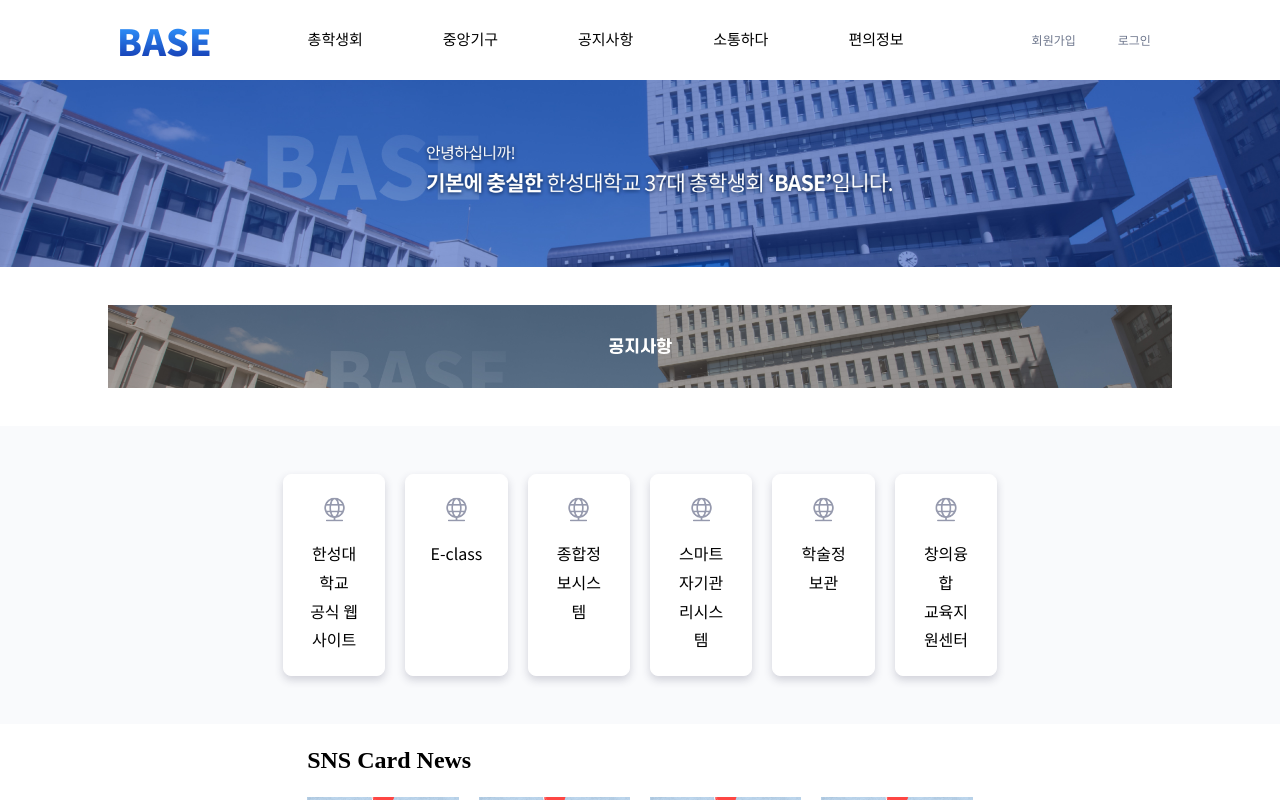
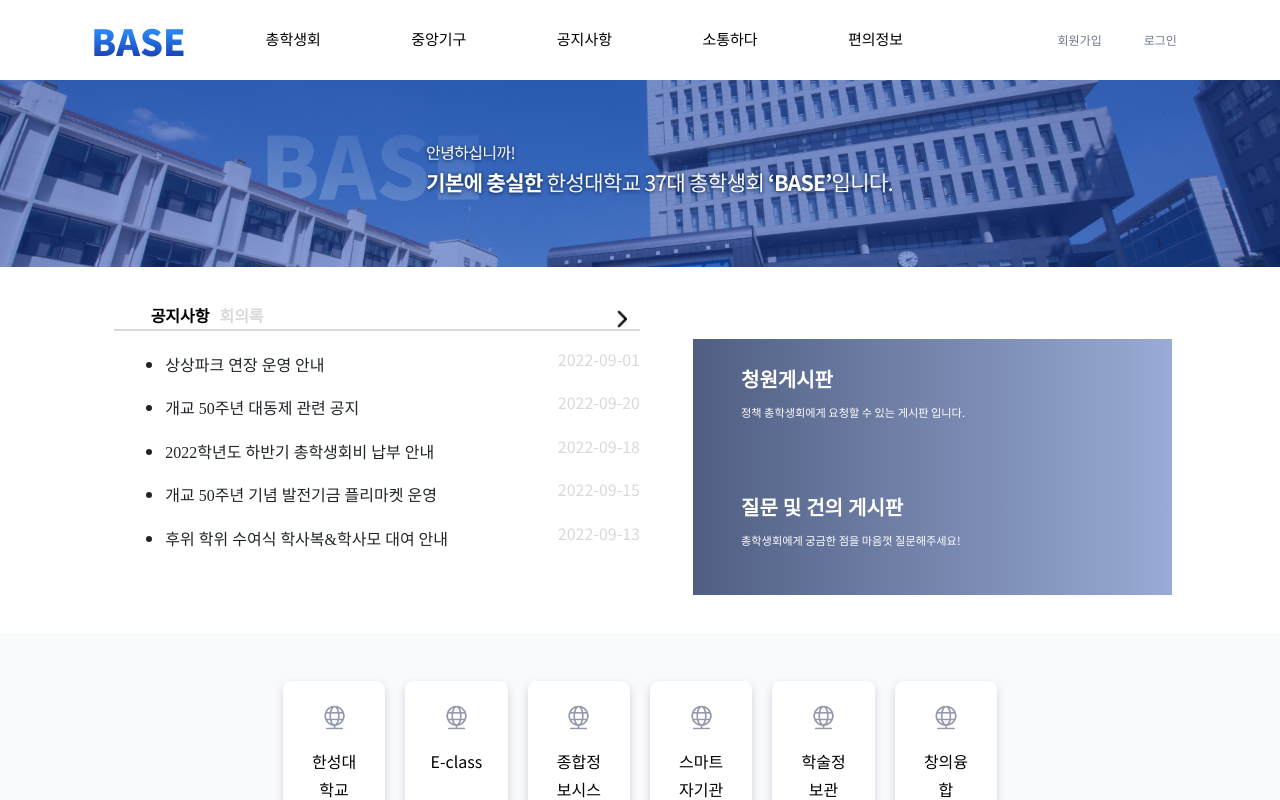
Before and after one commit to JongukYang/council-page, a React (Create React App) app in the folder council-page/: page / in a window 1280 px wide. Shown: the top 800 px of the page. Built offline with nearby package versions, Linux system fonts and the light colour scheme.

Commit message:
edit main notice area

```diff
--- a/council-page/src/components/Navbar.css
+++ b/council-page/src/components/Navbar.css
@@ -123,11 +123,13 @@
     display: flex;
     align-items: center;
     text-decoration: none;
-    padding: 0.5rem 1rem;
+    /* padding: 0.5rem 1rem; */
+    /* padding: 1% 0.9%; */
+    width: 6.1rem;
+    grid-gap:1rem;
     height: 100%;
 
-    /* position: absolute; */
-    /* width: 91px; */
+
     top: 29px;
 
     font-family: 'S-Core Dream';
@@ -141,6 +143,8 @@
   .nav-links:hover {
     border-bottom: 4px solid #99AAD5;
     transition: all 0.2s ease-out;
+    /* grid-gap:1rem; */
+    /* width: 8.5rem; */
   }
 
 
@@ -241,12 +245,12 @@
       background-color: transparent;
       color: bla;
       padding: 14px 20px;
-      border: 1px solid black;
+      border: 1px solid #1845BA;
       transition: all 0.3s ease-out;
     }
 
     .nav-links-mobile:hover {
-      background: black;
+      background: #1845BA;
       color: white;
       transition: 250ms;
     }
@@ -275,7 +279,9 @@
   .summaryInfoSection {
     display: flex;
     flex-direction: column;
-    padding: 1% 0.9% 1% 1.7%;
+    padding: 1% 0.9%;
+    width: 9.1rem;
+    grid-gap:1rem;
     border-left: 1px solid #d9d9d9;
     border-right: 1px solid #d9d9d9;
   }
--- a/council-page/src/components/pages/Main.js
+++ b/council-page/src/components/pages/Main.js
@@ -4,13 +4,14 @@ import Banner from "../Banner";
 import Summary_pages from "./../Summary_pages";
 import HSU_pages from "./../HSU_pages";
 import Cards from "../Cards";
-import Notice from './Notice/Notice';
+// import Notice from './Notice/Notice';
+import Notice_main from "./Main/Notice_main";
 
 function Main() {
     return (
         <>
             <Banner />
-            <Notice />
+            <Notice_main />
             <HSU_pages />
             <Cards />
         </>
--- /dev/null
+++ b/council-page/src/components/pages/Main/Notice_main.js
@@ -0,0 +1,15 @@
+import React, {useState} from 'react'
+import NoticeArea from '../NoticeArea';
+import NoticeBoard from '../NoticeBoard';
+import '../Notice.css'
+
+function Notice_main() {
+  return (
+     <div className="container">
+     <NoticeArea/>
+    <NoticeBoard/>
+   </div>
+  )
+}
+
+export default Notice_main
```
